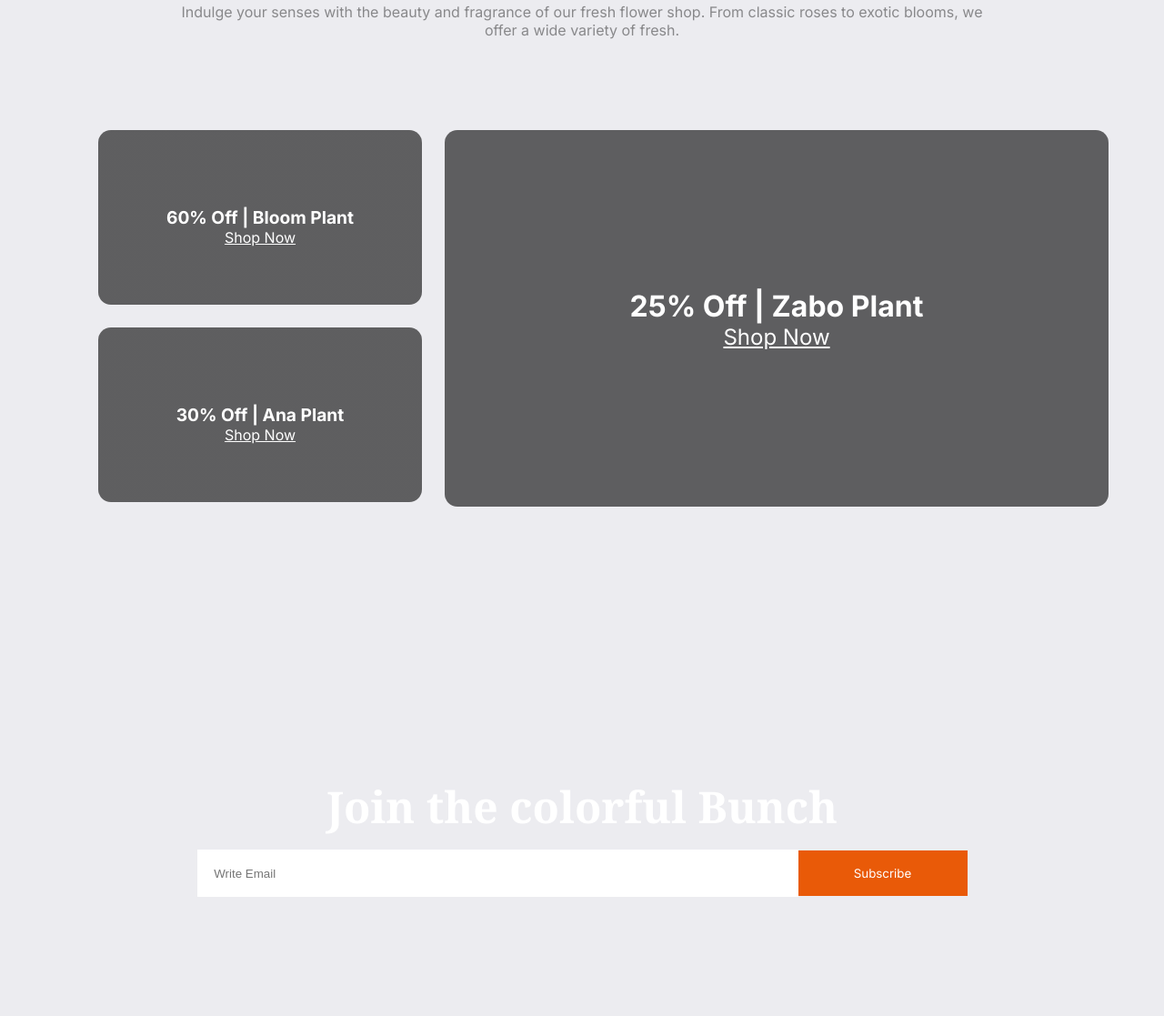
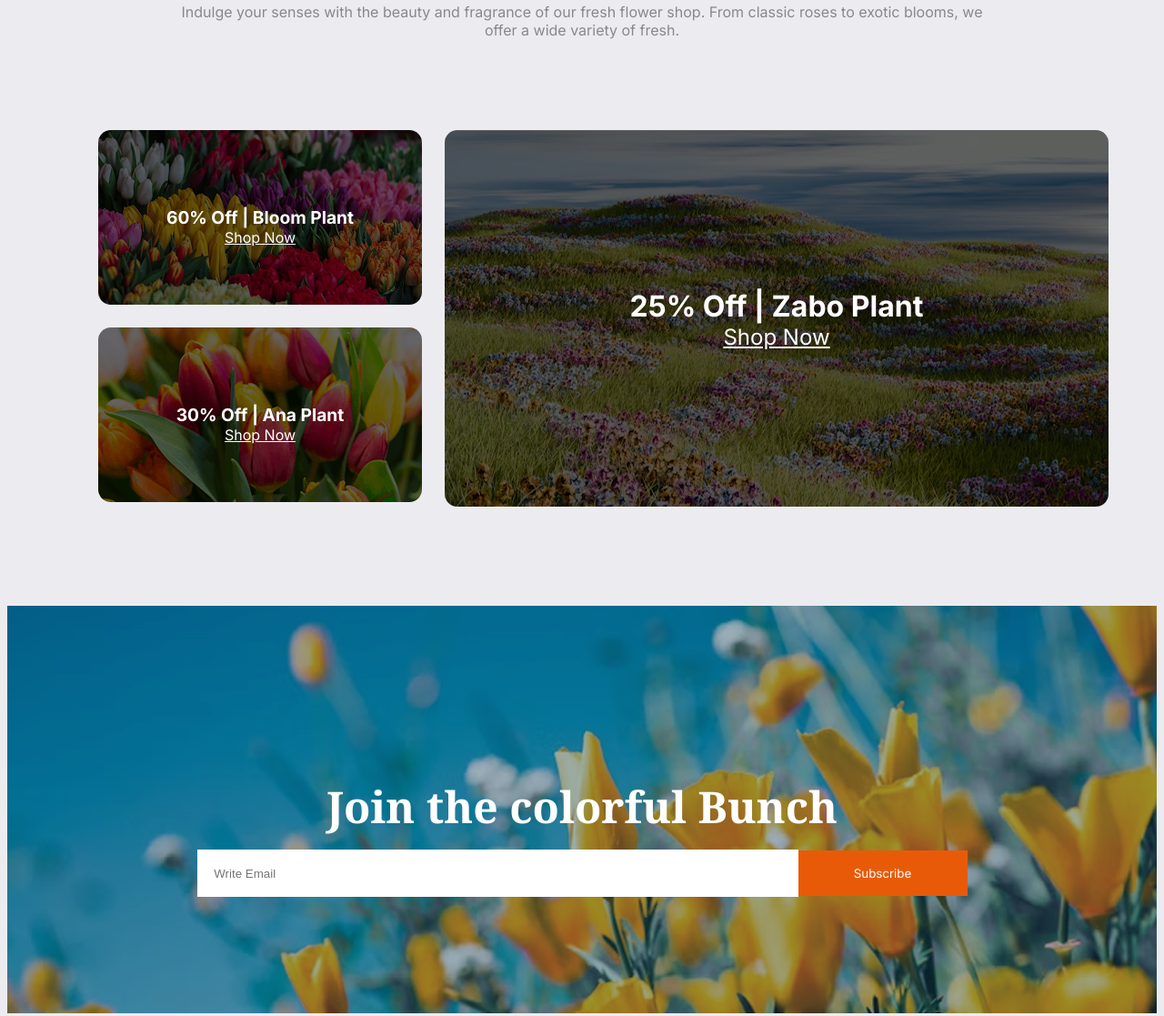
Before and after one commit to Izaj-ahmed/Assignment-2, a plain HTML site: page index.html in a window 1280 px wide. Shown: the part 2692-3809 px from the top of the page at 91% size. Drawn offline with Linux system fonts and the light colour scheme; the site is published under a folder, as on GitHub Pages, so addresses that start at the root find nothing.

Commit message:
commit again

```diff
--- a/style.css
+++ b/style.css
@@ -262,7 +262,7 @@ body{
 }
 
 .bolom{
-    background-image: linear-gradient(rgba(0, 0, 0, 0.6),rgba(0, 0, 0, 0.6)), url("/assets/deal-bloom.png");
+    background-image: linear-gradient(rgba(0, 0, 0, 0.6),rgba(0, 0, 0, 0.6)), url("assets/deal-bloom.png");
     width: 356px;
     height: 192px;
     margin-bottom: 25px;
@@ -275,7 +275,7 @@ body{
 }
 
 .ana{
-    background-image:linear-gradient(rgba(0, 0, 0, 0.6),rgba(0, 0, 0, 0.6)), url("/assets/deal-ana.png");
+    background-image:linear-gradient(rgba(0, 0, 0, 0.6),rgba(0, 0, 0, 0.6)), url("assets/deal-ana.png");
     width: 356px;
     height: 192px;
     border-radius: 14px;
@@ -287,7 +287,7 @@ body{
 }
 
 .zabo{
-    background-image: linear-gradient(rgba(0, 0, 0, 0.6),rgba(0, 0, 0, 0.6)),url("/assets/deal-zabo.png");
+    background-image: linear-gradient(rgba(0, 0, 0, 0.6),rgba(0, 0, 0, 0.6)),url("assets/deal-zabo.png");
     width: 730px;
     height: 414.13px;
     margin-left: 25px;
@@ -366,7 +366,7 @@ body{
 .join-container{
     width: 100%;
     height: 448px;
-    background-image: url("/assets/news-letter-bg.png");
+    background-image: url("assets/news-letter-bg.png");
     color: white;
     text-align: center;
 
```
